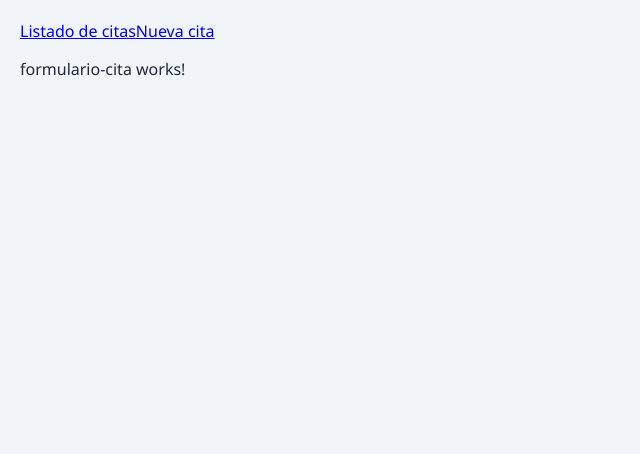
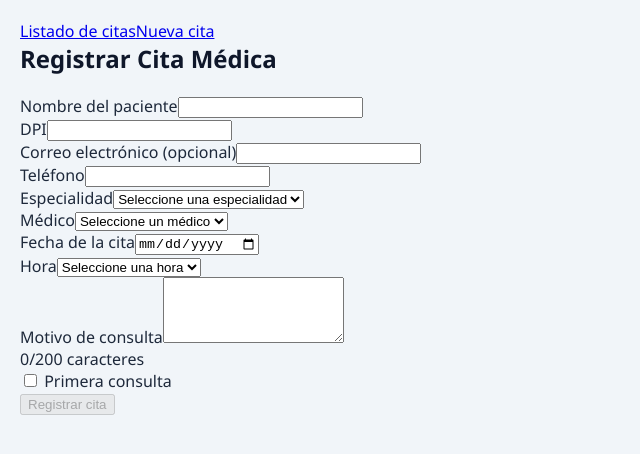
Before and after one commit to Diegoat96/Reservacion_De_Citas_Medicas, an Angular app: page /nueva-cita in a window 1280 px wide. Shown: the top 454 px of the page, without its empty margins (0-640 px from the left). Built offline with nearby package versions, Linux system fonts and the light colour scheme.

Commit message:
feat: conectar formControlName en el HTML del formulario

```diff
--- a/src/app/components/formulario-cita/formulario-cita.component.html
+++ b/src/app/components/formulario-cita/formulario-cita.component.html
@@ -1 +1,114 @@
-<p>formulario-cita works!</p>
+<form [formGroup]="citaForm" (ngSubmit)="onSubmit()" class="form-cita">
+  <h2>Registrar Cita Médica</h2>
+
+  <!-- Nombre del paciente -->
+  <div class="campo">
+    <label for="nombrePaciente">Nombre del paciente</label>
+    <input id="nombrePaciente" type="text" formControlName="nombrePaciente">
+    <div class="error" *ngIf="f['nombrePaciente'].touched && f['nombrePaciente'].invalid">
+      <span *ngIf="f['nombrePaciente'].errors?.['required']">El nombre es obligatorio.</span>
+      <span *ngIf="f['nombrePaciente'].errors?.['minlength']">Debe tener al menos 5 caracteres.</span>
+    </div>
+  </div>
+
+  <!-- DPI -->
+ <div class="campo">
+  <label for="dpi">DPI</label>
+  <input id="dpi" type="text" formControlName="dpi" maxlength="13">
+  <div class="error" *ngIf="f['dpi'].touched && f['dpi'].invalid">
+    <span *ngIf="f['dpi'].errors?.['required']">El DPI es obligatorio.</span>
+    <span *ngIf="f['dpi'].errors?.['dpiInvalido']">El DPI debe tener exactamente 13 dígitos.</span>
+  </div>
+</div>
+
+  <!-- Correo -->
+  <div class="campo">
+    <label for="correo">Correo electrónico (opcional)</label>
+    <input id="correo" type="email" formControlName="correo">
+    <div class="error" *ngIf="f['correo'].touched && f['correo'].invalid">
+      <span *ngIf="f['correo'].errors?.['email']">Formato de correo inválido.</span>
+    </div>
+  </div>
+
+  <!-- Teléfono -->
+  <div class="campo">
+  <label for="telefono">Teléfono</label>
+  <input id="telefono" type="text" formControlName="telefono" maxlength="9">
+  <div class="error" *ngIf="f['telefono'].touched && f['telefono'].invalid">
+    <span *ngIf="f['telefono'].errors?.['required']">El teléfono es obligatorio.</span>
+    <span *ngIf="f['telefono'].errors?.['telefonoInvalido']">Formato inválido (8 dígitos, ej. 5551-0101).</span>
+  </div>
+</div>
+
+  <!-- Especialidad -->
+  <div class="campo">
+    <label for="especialidad">Especialidad</label>
+    <select id="especialidad" formControlName="especialidad">
+      <option value="" disabled selected>Seleccione una especialidad</option>
+      <option *ngFor="let esp of especialidades" [value]="esp">{{ esp }}</option>
+    </select>
+    <div class="error" *ngIf="f['especialidad'].touched && f['especialidad'].invalid">
+      <span *ngIf="f['especialidad'].errors?.['required']">Debe seleccionar una especialidad.</span>
+    </div>
+  </div>
+
+  <!-- Médico -->
+  <div class="campo">
+    <label for="medico">Médico</label>
+    <select id="medico" formControlName="medico">
+      <option value="" disabled selected>Seleccione un médico</option>
+      <option *ngFor="let med of medicos" [value]="med">{{ med }}</option>
+    </select>
+    <div class="error" *ngIf="f['medico'].touched && f['medico'].invalid">
+      <span *ngIf="f['medico'].errors?.['required']">Debe seleccionar un médico.</span>
+    </div>
+  </div>
+
+  <!-- Fecha -->
+  <div class="campo">
+  <label for="fecha">Fecha de la cita</label>
+  <input id="fecha" type="date" formControlName="fecha">
+  <div class="error" *ngIf="f['fecha'].touched && f['fecha'].invalid">
+    <span *ngIf="f['fecha'].errors?.['required']">La fecha es obligatoria.</span>
+    <span *ngIf="f['fecha'].errors?.['fechaInvalida']">La fecha no puede ser anterior a hoy.</span>
+  </div>
+</div>
+
+  <!-- Hora -->
+  <div class="campo">
+    <label for="hora">Hora</label>
+    <select id="hora" formControlName="hora">
+      <option value="" disabled selected>Seleccione una hora</option>
+      <option *ngFor="let h of horas" [value]="h">{{ h }}</option>
+    </select>
+    <div class="error" *ngIf="f['hora'].touched && f['hora'].invalid">
+      <span *ngIf="f['hora'].errors?.['required']">Debe seleccionar una hora.</span>
+    </div>
+  </div>
+
+  <!-- Motivo de consulta -->
+  <div class="campo">
+    <label for="motivoConsulta">Motivo de consulta</label>
+    <textarea id="motivoConsulta" formControlName="motivoConsulta" rows="4" maxlength="200"></textarea>
+    <div class="contador" [class.limite]="contadorMotivo > 200">
+      {{ contadorMotivo }}/200 caracteres
+    </div>
+    <div class="error" *ngIf="f['motivoConsulta'].touched && f['motivoConsulta'].invalid">
+      <span *ngIf="f['motivoConsulta'].errors?.['required']">El motivo es obligatorio.</span>
+      <span *ngIf="f['motivoConsulta'].errors?.['minlength']">Debe tener al menos 10 caracteres.</span>
+      <span *ngIf="f['motivoConsulta'].errors?.['maxlength']">No puede superar los 200 caracteres.</span>
+    </div>
+  </div>
+
+  <!-- Primera consulta -->
+  <div class="campo checkbox">
+    <label>
+      <input type="checkbox" formControlName="primeraConsulta">
+      Primera consulta
+    </label>
+  </div>
+  <div class="error" *ngIf="citaForm.errors?.['horarioChoque'] && citaForm.touched">
+  Ya existe una cita para ese médico en esa fecha y hora.
+</div>
+  <button type="submit" [disabled]="citaForm.invalid">Registrar cita</button>
+</form>
```
